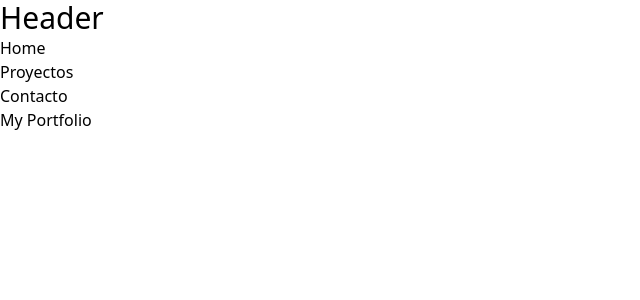
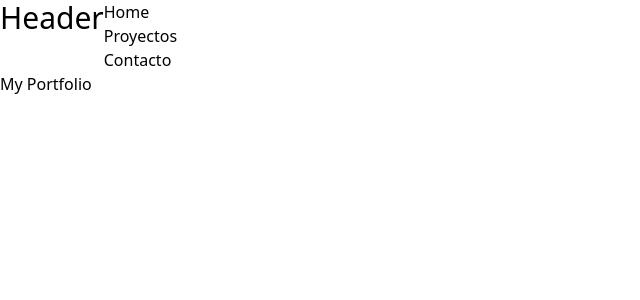
Before and after one commit to joaquinlari/my-portfolio-react, a React (Vite) app: page / in a window 1280 px wide. Shown: the top 300 px of the page, without its empty margins (0-640 px from the left). Built offline with nearby package versions, Linux system fonts and the light colour scheme.

Commit message:
styling header

```diff
--- /dev/null
+++ b/src/components/Header.css
@@ -0,0 +1,13 @@
+.header {
+    display: flex;
+}
+
+.list {
+    display: flex
+}
+
+.item {
+    list-style: none;
+    text-decoration: none;
+    color: black;
+}
--- a/src/components/Header.jsx
+++ b/src/components/Header.jsx
@@ -1,17 +1,19 @@
+import './Header.css'
+
 export const Header = () => {
   return (
-    <div>
+    <div className="header">
       <h1 className="text-3xl">
         Header
       </h1>
-      <ul>
-        <li>
+      <ul className="list-item">
+        <li className="item">
           <a href="/">Home</a>
         </li>
-        <li>
+        <li className="item">
           <a href="/">Proyectos</a>
         </li>
-        <li>
+        <li className="item">
           <a href="/">Contacto</a>
         </li>
       </ul>
```
